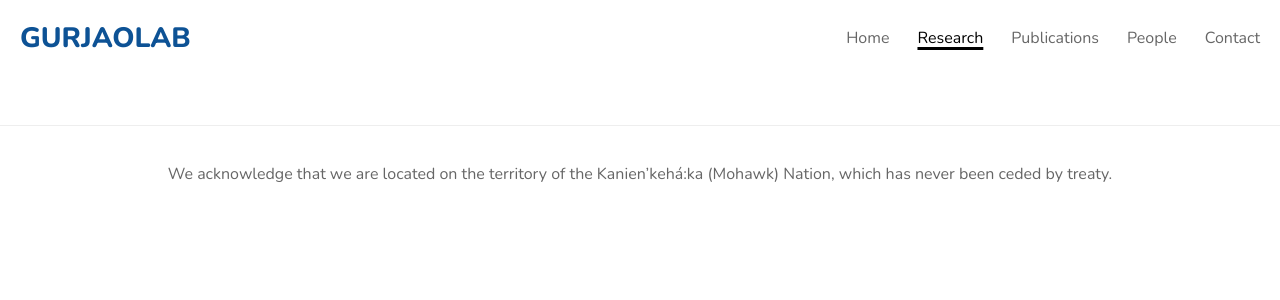
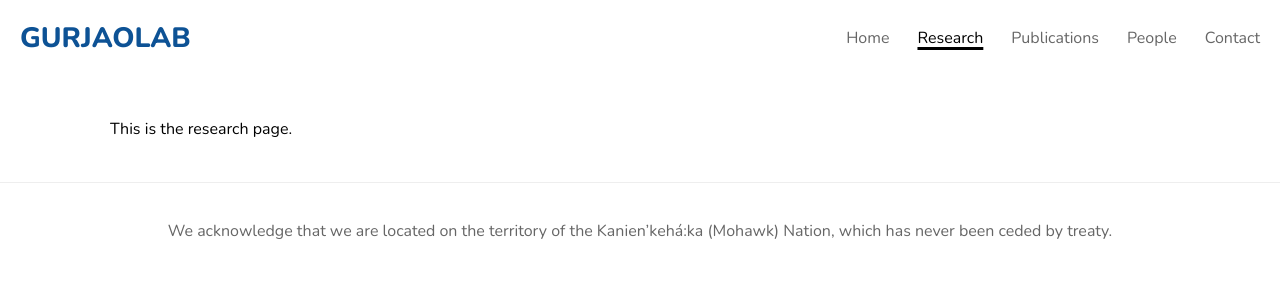
Before and after one commit to joseph-gad-code/Gurjao-Lab-Website, a Jekyll site: the page built from pages/research/index.md, in a window 1280 px wide. Shown: the top 300 px of the page. Built offline with Jekyll 4.4.1, drawn with Linux system fonts in a browser that asks for light colours.

Commit message:
Update index.md

```diff
--- a/pages/research/index.md
+++ b/pages/research/index.md
@@ -2,3 +2,5 @@
 title: GURJAOLAB – Research
 layout: default
 ---
+
+This is the research page.
```
